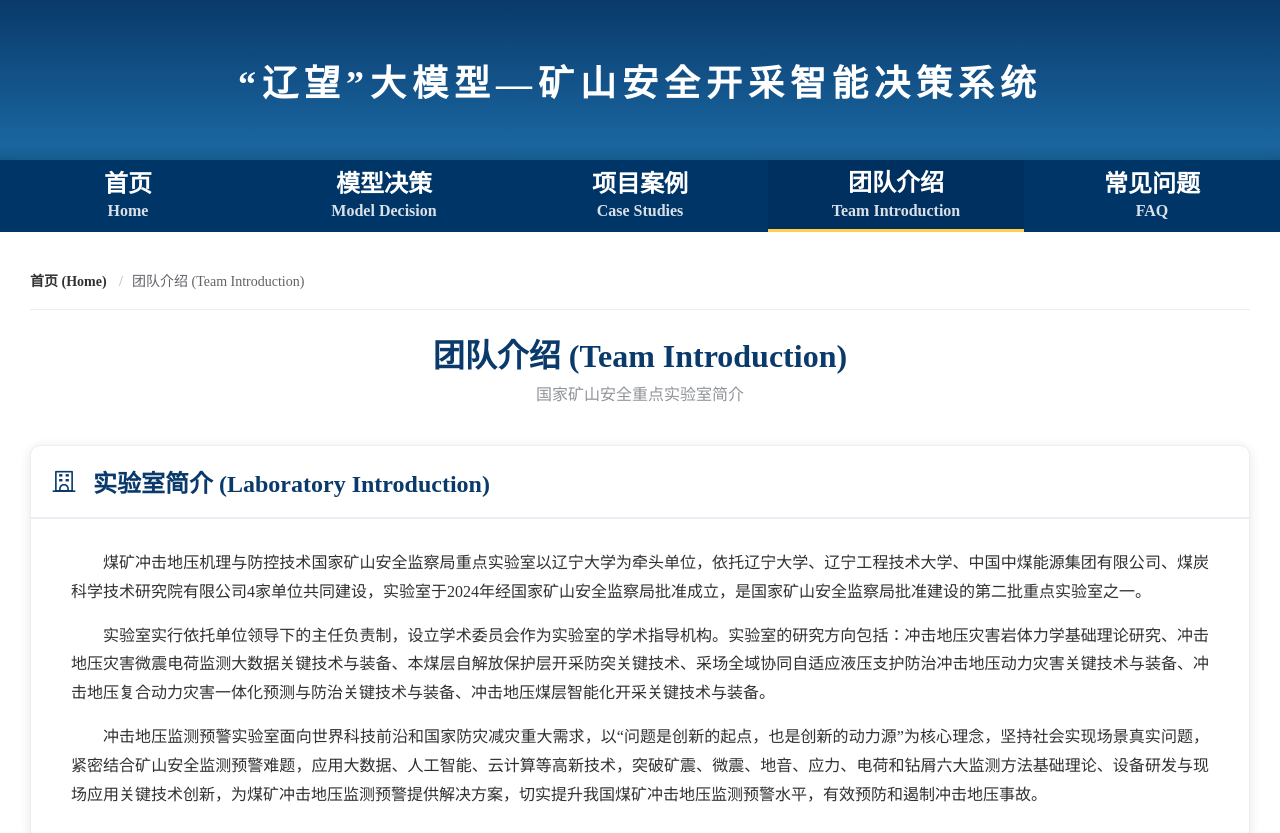
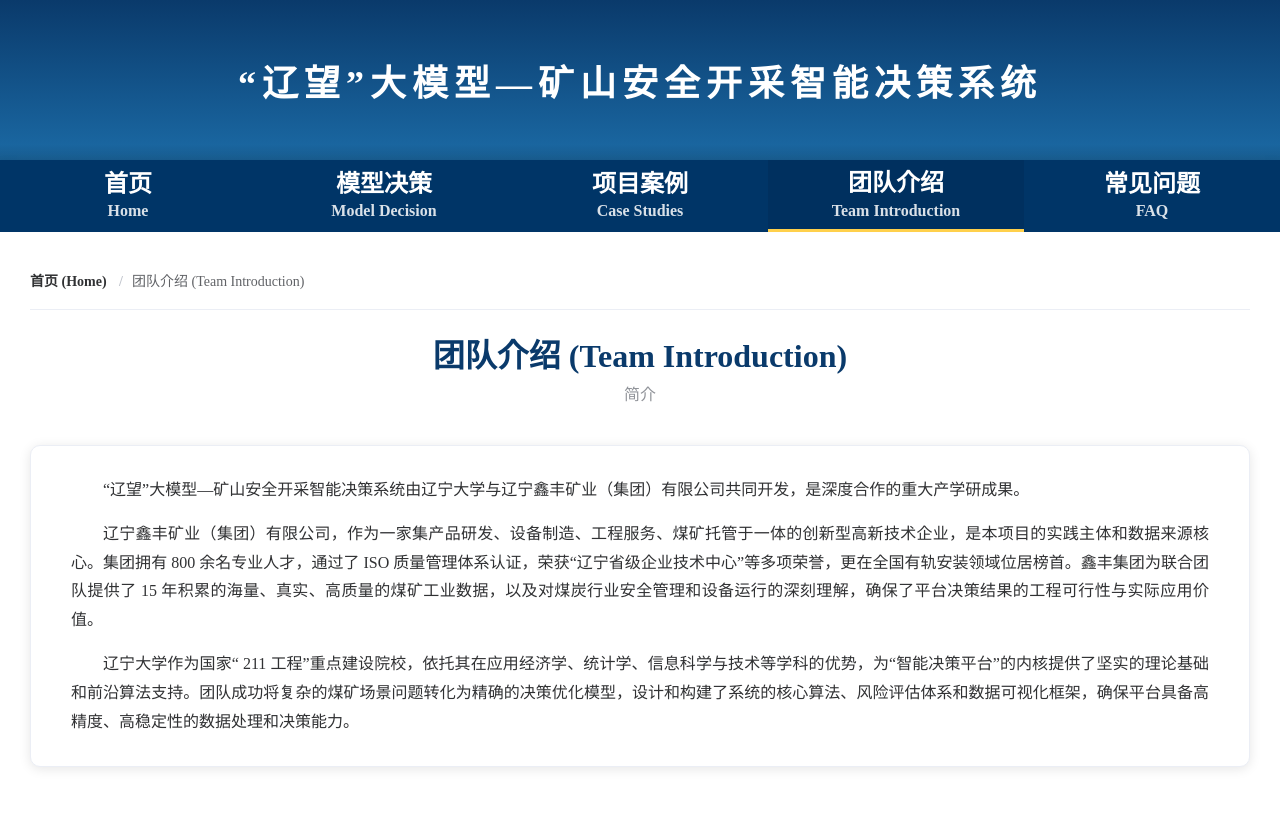
Before and after one commit to freshmakerzhao/IntelligentDecisionMakingSystemWeb, a Vue app in the folder vue/: page /dashboard/about in a window 1280 px wide. Shown: the top 833 px of the page. Built offline with nearby package versions, Linux system fonts and the light colour scheme; sample sign-in values are in the browser's storage.

Commit message:
完善团队介绍

```diff
--- a/vue/src/views/Dashboard/E_About.vue
+++ b/vue/src/views/Dashboard/E_About.vue
@@ -16,28 +16,22 @@
     </div>
 
     <h1 class="page-title">团队介绍 (Team Introduction)</h1>
-    <p class="page-subtitle">国家矿山安全重点实验室简介</p>
+    <p class="page-subtitle">简介</p>
 
     <!-- 实验室简介内容卡片 -->
     <el-row :gutter="30" class="intro-row">
       <el-col :span="24">
         <el-card shadow="always" class="intro-card">
-
-          <!-- 栏目标题，突出显示 -->
-          <div slot="header" class="card-header-title">
-            <i class="el-icon-school"></i> 实验室简介 (Laboratory Introduction)
-          </div>
-
           <!-- 内容区域 -->
           <div class="intro-content">
             <p class="intro-paragraph">
-              煤矿冲击地压机理与防控技术国家矿山安全监察局重点实验室以辽宁大学为牵头单位，依托辽宁大学、辽宁工程技术大学、中国中煤能源集团有限公司、煤炭科学技术研究院有限公司4家单位共同建设，实验室于2024年经国家矿山安全监察局批准成立，是国家矿山安全监察局批准建设的第二批重点实验室之一。
+              “辽望”大模型—矿山安全开采智能决策系统由辽宁大学与辽宁鑫丰矿业（集团）有限公司共同开发，是深度合作的重大产学研成果。
             </p>
             <p class="intro-paragraph">
-              实验室实行依托单位领导下的主任负责制，设立学术委员会作为实验室的学术指导机构。实验室的研究方向包括：冲击地压灾害岩体力学基础理论研究、冲击地压灾害微震电荷监测大数据关键技术与装备、本煤层自解放保护层开采防突关键技术、采场全域协同自适应液压支护防治冲击地压动力灾害关键技术与装备、冲击地压复合动力灾害一体化预测与防治关键技术与装备、冲击地压煤层智能化开采关键技术与装备。
+              辽宁鑫丰矿业（集团）有限公司，作为一家集产品研发、设备制造、工程服务、煤矿托管于一体的创新型高新技术企业，是本项目的实践主体和数据来源核心。集团拥有 800 余名专业人才，通过了 ISO 质量管理体系认证，荣获“辽宁省级企业技术中心”等多项荣誉，更在全国有轨安装领域位居榜首。鑫丰集团为联合团队提供了 15 年积累的海量、真实、高质量的煤矿工业数据，以及对煤炭行业安全管理和设备运行的深刻理解，确保了平台决策结果的工程可行性与实际应用价值。
             </p>
             <p class="intro-paragraph last-paragraph">
-              冲击地压监测预警实验室面向世界科技前沿和国家防灾减灾重大需求，以“问题是创新的起点，也是创新的动力源”为核心理念，坚持社会实现场景真实问题，紧密结合矿山安全监测预警难题，应用大数据、人工智能、云计算等高新技术，突破矿震、微震、地音、应力、电荷和钻屑六大监测方法基础理论、设备研发与现场应用关键技术创新，为煤矿冲击地压监测预警提供解决方案，切实提升我国煤矿冲击地压监测预警水平，有效预防和遏制冲击地压事故。
+              辽宁大学作为国家“ 211 工程”重点建设院校，依托其在应用经济学、统计学、信息科学与技术等学科的优势，为“智能决策平台”的内核提供了坚实的理论基础和前沿算法支持。团队成功将复杂的煤矿场景问题转化为精确的决策优化模型，设计和构建了系统的核心算法、风险评估体系和数据可视化框架，确保平台具备高精度、高稳定性的数据处理和决策能力。
             </p>
           </div>
         </el-card>
@@ -124,17 +118,6 @@
     border-bottom: 2px solid #EBEEF5;
 }
 
-.card-header-title {
-    font-size: 24px;
-    font-weight: 700;
-    color: #0a3a6b; /* 使用深蓝色突出标题 */
-}
-
-.card-header-title i {
-    margin-right: 10px;
-    font-size: 26px;
-}
-
 .intro-content {
     padding: 10px 20px;
     line-height: 1.8; /* 提高行高，增强可读性 */
```
